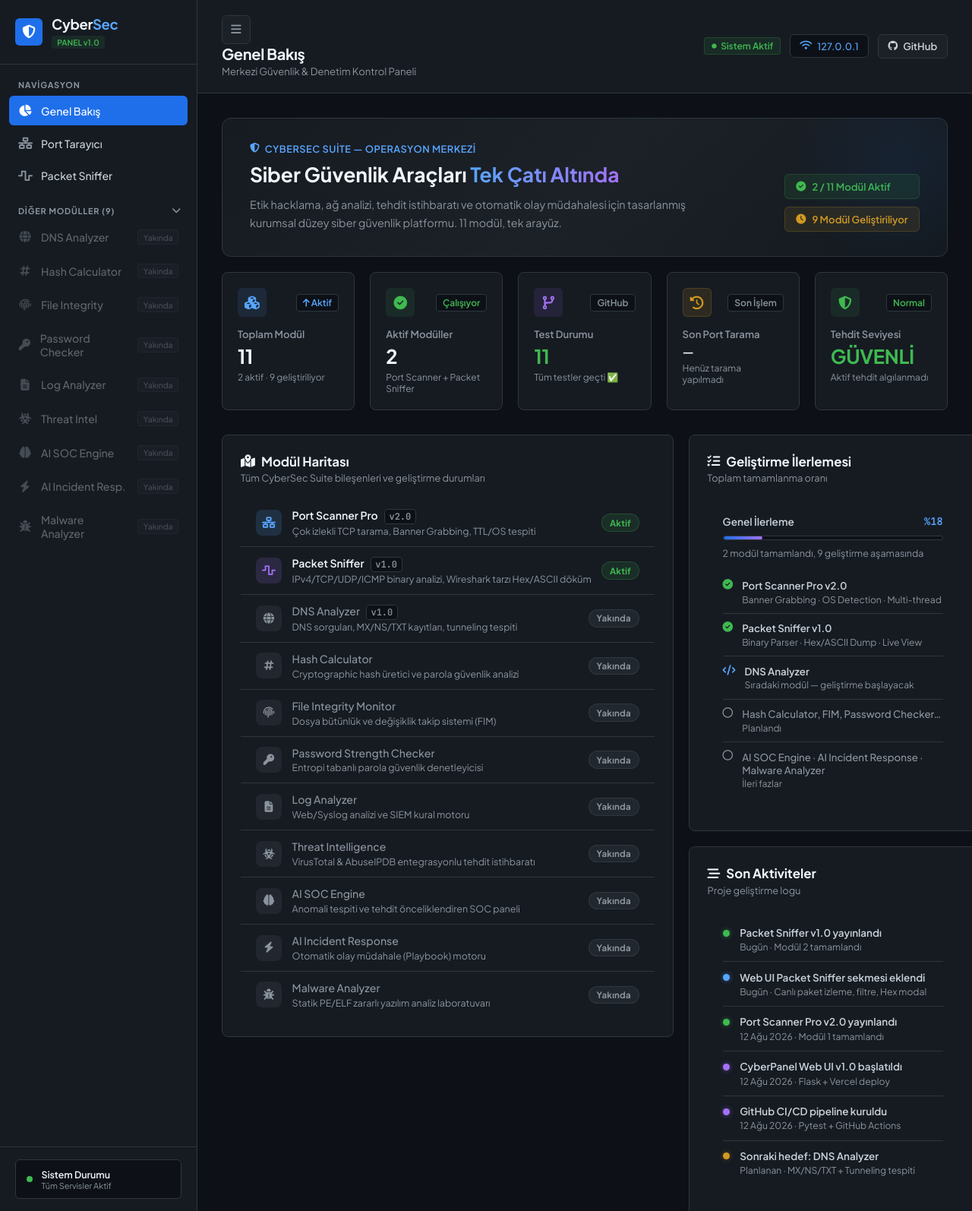
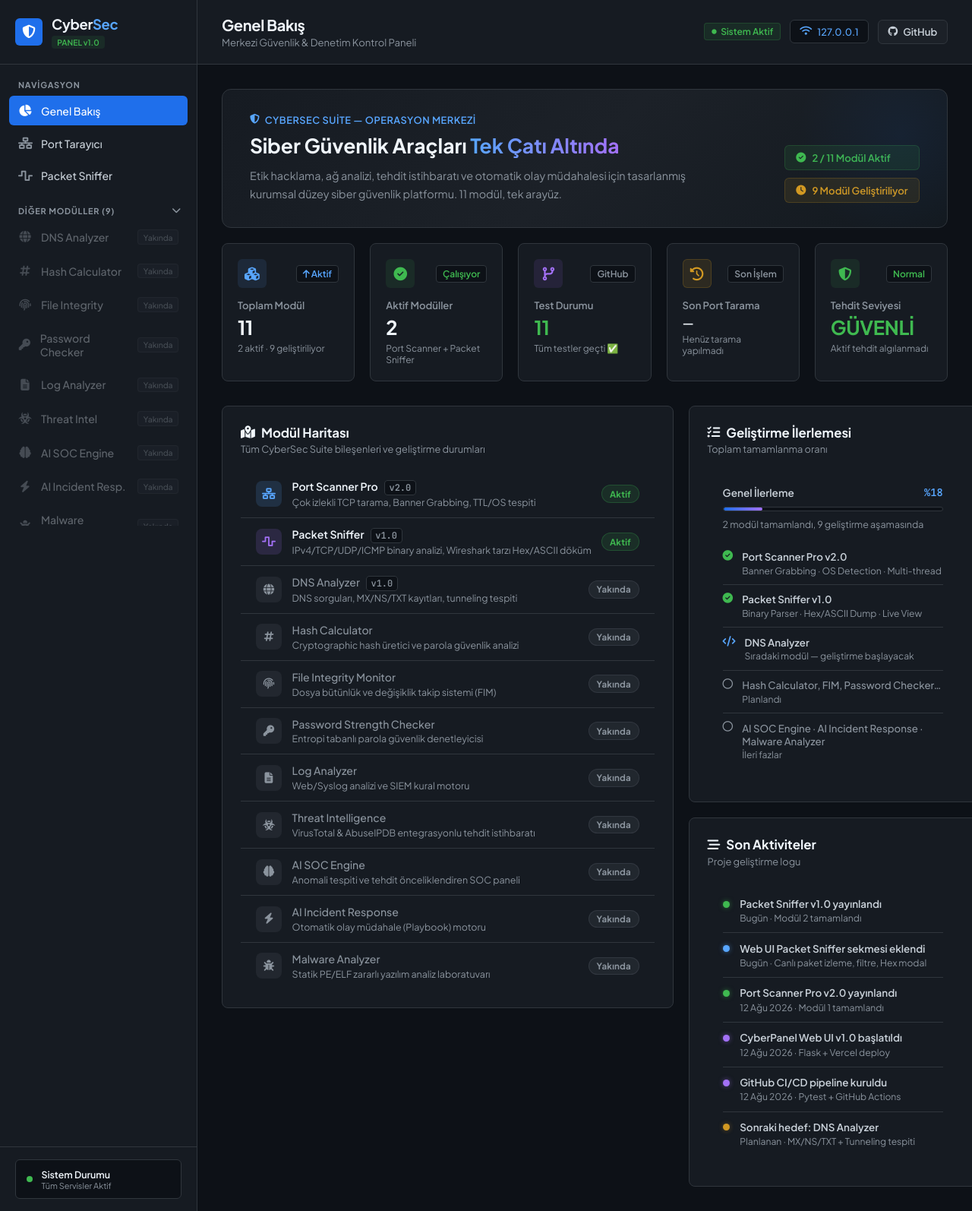
Before and after one commit to mehmeteminyilmaz/cybersec, a Flask app: page / in a window 1280 px wide. Shown: the whole page at 76% size. Run offline with Flask 3, Linux system fonts and the light colour scheme.

Commit message:
fix: remove sidebar toggle, hide scrollbar, clean up header layout

```diff
--- a/cyber-panel/static/style.css
+++ b/cyber-panel/static/style.css
@@ -60,6 +60,7 @@
 .app-container {
     display: flex;
     height: 100vh;
+    overflow: hidden;
 }
 
 /* ==========================================================================
@@ -67,22 +68,13 @@
    ========================================================================== */
 .sidebar {
     width: var(--sidebar-width);
+    min-width: var(--sidebar-width);
     background-color: var(--bg-sidebar);
     border-right: 1px solid var(--border-subtle);
     display: flex;
     flex-direction: column;
-    z-index: 100;
-    transition: width 0.3s cubic-bezier(0.4, 0, 0.2, 1), margin-left 0.3s cubic-bezier(0.4, 0, 0.2, 1), opacity 0.25s ease;
     flex-shrink: 0;
-}
-
-.app-container.sidebar-collapsed .sidebar {
-    width: 0;
-    min-width: 0;
-    margin-left: calc(-1 * var(--sidebar-width));
-    opacity: 0;
-    pointer-events: none;
-    border-right: none;
+    overflow: hidden;
 }
 
 .sidebar-header {
@@ -134,7 +126,16 @@
     flex: 1;
     padding: 1.25rem 0.75rem;
     overflow-y: auto;
+    display: flex;
+    flex-direction: column;
+    scrollbar-width: none;       /* Firefox */
+    -ms-overflow-style: none;   /* IE/Edge */
 }
+
+.sidebar-nav::-webkit-scrollbar {
+    display: none;               /* Chrome/Safari */
+}
+
 
 .nav-section-title {
     font-size: 0.68rem;
@@ -153,6 +154,7 @@
     display: flex;
     flex-direction: column;
     gap: 0.25rem;
+    flex-shrink: 0;
 }
 
 .nav-item {
@@ -280,11 +282,17 @@
     letter-spacing: -0.3px;
 }
 
+.header-left {
+    display: flex;
+    flex-direction: column;
+    gap: 0.1rem;
+}
+
 .header-subtitle {
     font-size: 0.82rem;
     color: var(--text-muted);
-    margin-top: 0.1rem;
 }
+
 
 .header-right {
     display: flex;
@@ -1258,11 +1266,12 @@
 }
 
 .collapsible-nav-list {
-    max-height: 600px;
+    max-height: 400px;
     overflow: hidden;
     transition: max-height 0.35s cubic-bezier(0.4, 0, 0.2, 1), opacity 0.25s ease;
     opacity: 1;
 }
+
 
 .collapsible-nav-list.collapsed {
     max-height: 0;
--- a/cyber-panel/templates/index.html
+++ b/cyber-panel/templates/index.html
@@ -88,13 +88,8 @@
         <main class="content">
             <header class="content-header">
                 <div class="header-left">
-                    <button id="sidebar-toggle-btn" class="btn-sidebar-toggle" title="Kenar Çubuğunu Daralt/Genişlet">
-                        <i class="fas fa-bars"></i>
-                    </button>
-                    <div>
-                        <h1 id="current-page">Genel Bakış</h1>
-                        <p class="header-subtitle">Merkezi Güvenlik & Denetim Kontrol Paneli</p>
-                    </div>
+                    <h1 id="current-page">Genel Bakış</h1>
+                    <p class="header-subtitle">Merkezi Güvenlik & Denetim Kontrol Paneli</p>
                 </div>
                 <div class="header-right">
                     <div class="status-pill status-open">
@@ -593,13 +588,6 @@
             });
         });
 
-        // Sidebar Toggle (Daralt / Genişlet)
-        const sidebarToggleBtn = document.getElementById('sidebar-toggle-btn');
-        if (sidebarToggleBtn) {
-            sidebarToggleBtn.addEventListener('click', () => {
-                document.querySelector('.app-container').classList.toggle('sidebar-collapsed');
-            });
-        }
 
         // Modüller Akordiyonu (Açılır / Kapanır)
         const toggleModulesBtn = document.getElementById('toggle-modules-btn');
```
